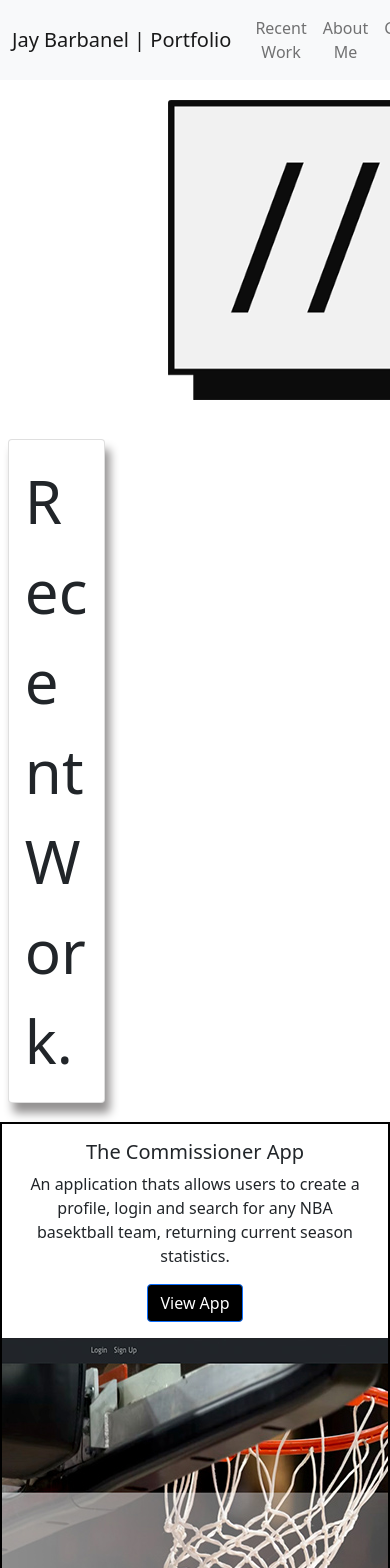
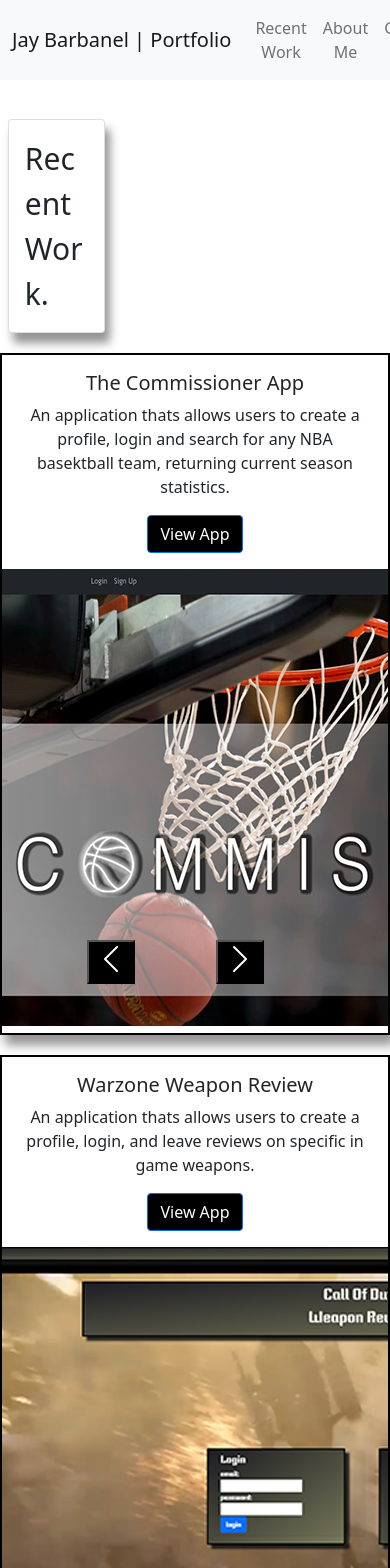
Before and after one commit to JayBarbanel/JayBarbanel_React_Portfolio, a React (Create React App) app: page / in a window 390 px wide. Shown: the top 1568 px of the page. Built offline with nearby package versions, Linux system fonts and the light colour scheme.

Commit message:
updated to make the site mobile friendly, updated title

```diff
--- a/public/index.html
+++ b/public/index.html
@@ -25,7 +25,7 @@
       work correctly both with client-side routing and a non-root public URL.
       Learn how to configure a non-root public URL by running `npm run build`.
     -->
-    <title>React App</title>
+    <title>Jay Barbanel Portfolio</title>
   </head>
   <body>
     <noscript>You need to enable JavaScript to run this app.</noscript>
--- a/src/App.css
+++ b/src/App.css
@@ -40,7 +40,7 @@ margin-top: 5%;
   text-align: left;
   width: 25%;
   box-shadow: 5px 10px 10px rgb(148, 146, 146);
-  margin-top: 10%;
+  margin-top: 5%;
   margin-left: 2%;
 }
 
@@ -78,8 +78,19 @@ margin-top: 5%;
 
 
 
-@media (prefers-reduced-motion: no-preference) {
-  .App-logo {
-    animation: App-logo-spin infinite 20s linear;
-  }
+
+@media screen and (max-width: 768px) {
+ .AboutMe{
+   font-size: 30px!important;
+ }
+
+ .Recent{
+  font-size: 30px!important;
+ }
+.Contact{
+  font-size: 30px!important;
 }
+ .logo{
+   display: none;
+ }
+}
--- a/src/components/About.js
+++ b/src/components/About.js
@@ -14,7 +14,7 @@ function About (){
     With a big art influenced background, I find that using my creativity and new skills I developed <br/>
     at the UCLA coding bootcamp, front end development has sparked my interest.  <br/>
     I received my certificate as a full stack developer in Feb. 2022, and excited to enter the field.  </p>
-    <img src={img} class="avatar" alt="..."/>
+    <img src={img} class="avatar" alt="avatar"/>
   </div>
 </div>
     )
--- a/src/components/NavBar.js
+++ b/src/components/NavBar.js
@@ -11,7 +11,7 @@ function NavBar(){
 return (
   <Navbar id="nav" bg="light" variant="light">
     <Container>
-    <Navbar.Brand href="#home">Jay Barbanel | Portfolio </Navbar.Brand>
+    <Navbar.Brand id="navbar" href="#home">Jay Barbanel | Portfolio </Navbar.Brand>
     <Nav className="me-auto">
       <Nav.Link href="#recentwork">Recent Work</Nav.Link>
       <Nav.Link href="#about">About Me</Nav.Link>
--- a/src/components/Warzone.css
+++ b/src/components/Warzone.css
@@ -7,14 +7,14 @@
 #pre{
     position: absolute;
     right:32%;
-    top:50%;
+    top:80%;
     background-color: black;
 }
 
 #pro{
     position: absolute;
     right:65.5%;
-    top:50%;
+    top:80%;
     background-color: black;
 
 }
@@ -49,3 +49,10 @@
     margin-right: 10%;
     margin-top: -10%;
 }
+
+
+@media screen and (max-width: 768px) {
+    .avatar{
+        display: none;
+    }
+   }
```
